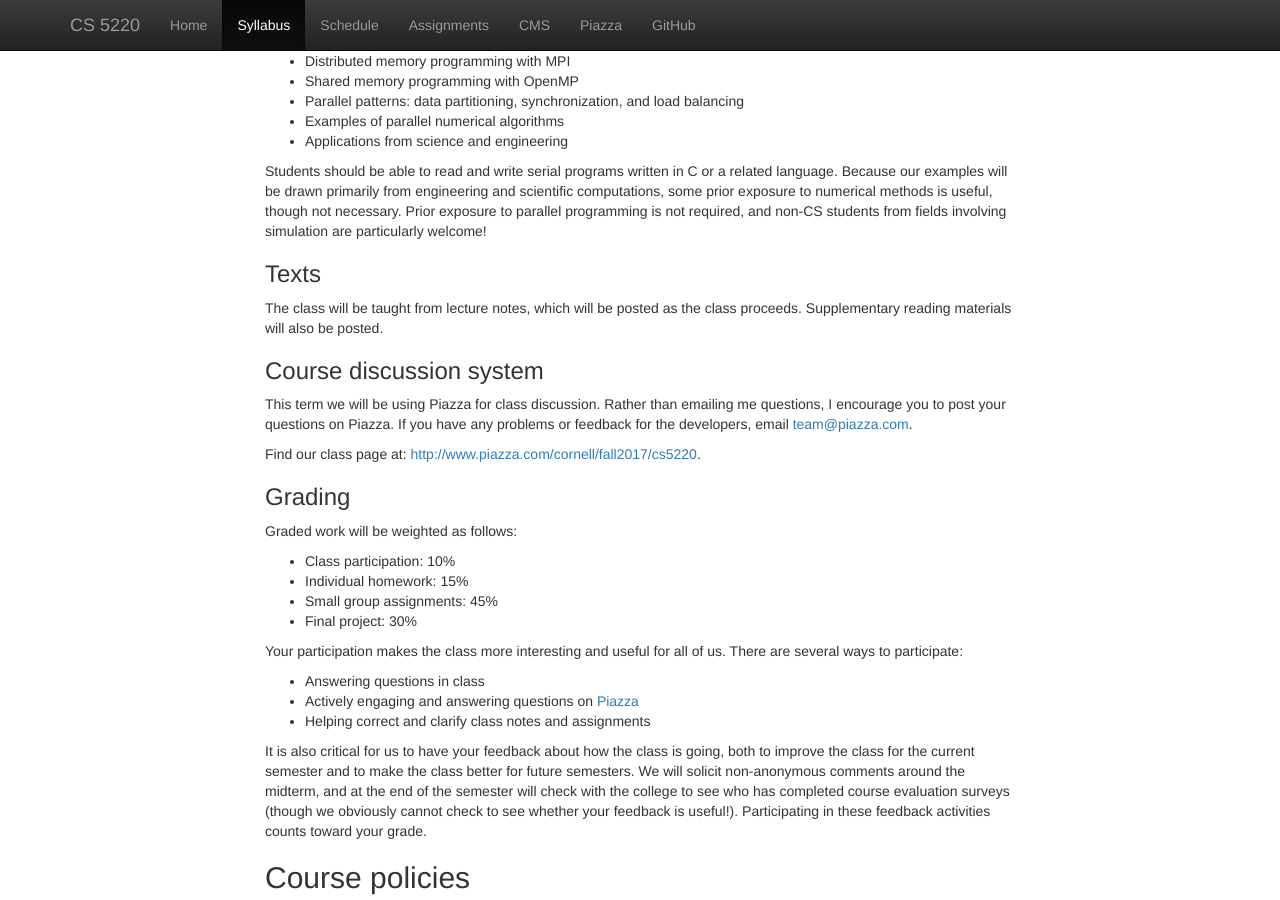
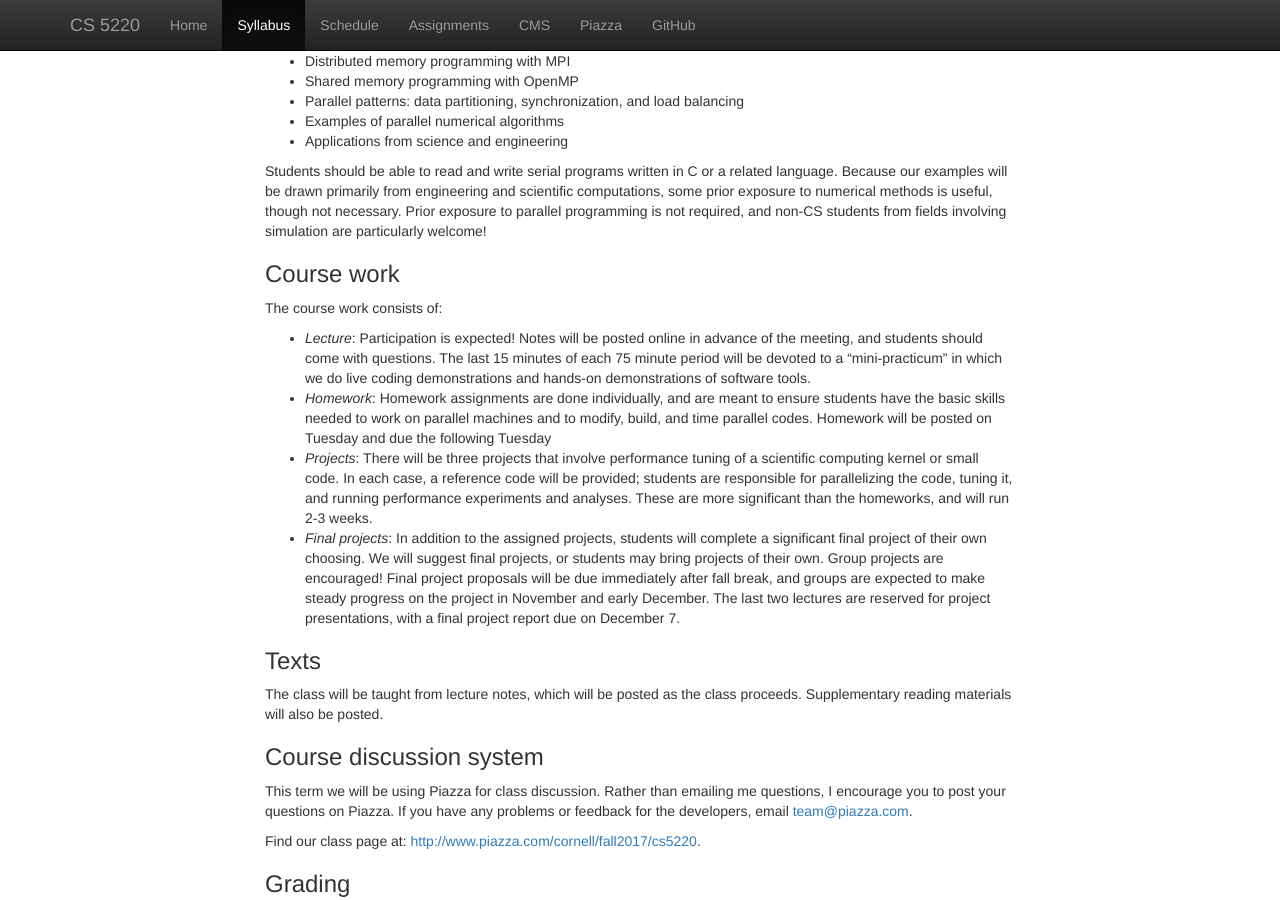
Before and after one commit to cornell-cs5220-f17/cs5220-f17, a Jekyll site: the page built from web/syllabus.md, in a window 1280 px wide and 900 px high, scrolled down 541 px. Built offline with Jekyll 4.4.1, drawn with Linux system fonts in a browser that asks for light colours; nearby versions of some CDN libraries.

Commit message:
Update syllabus with info on course work.

```diff
--- a/web/syllabus.md
+++ b/web/syllabus.md
@@ -38,6 +38,34 @@ from engineering and scientific computations, some prior exposure to
 numerical methods is useful, though not necessary.  Prior exposure to
 parallel programming is not required, and non-CS students from fields
 involving simulation are particularly welcome!
+
+### Course work
+
+The course work consists of:
+
+- *Lecture*: Participation is expected!  Notes will be posted online
+  in advance of the meeting, and students should come with questions.
+  The last 15 minutes of each 75 minute period will be devoted to a
+  "mini-practicum" in which we do live coding demonstrations and
+  hands-on demonstrations of software tools.
+- *Homework*: Homework assignments are done individually, and are
+  meant to ensure students have the basic skills needed to work on
+  parallel machines and to modify, build, and time parallel codes.
+  Homework will be posted on Tuesday and due the following Tuesday
+- *Projects*: There will be three projects that involve performance
+  tuning of a scientific computing kernel or small code.  In each
+  case, a reference code will be provided; students are
+  responsible for parallelizing the code, tuning it, and running
+  performance experiments and analyses.  These are more significant
+  than the homeworks, and will run 2-3 weeks.
+- *Final projects*: In addition to the assigned projects, students
+  will complete a significant final project of their own choosing.  We will
+  suggest final projects, or students may bring projects of their
+  own.  Group projects are encouraged!  Final project proposals will
+  be due immediately after fall break, and groups are expected to make
+  steady progress on the project in November and early December.  The
+  last two lectures are reserved for project presentations, with a
+  final project report due on December 7.
 
 ### Texts
 
```
